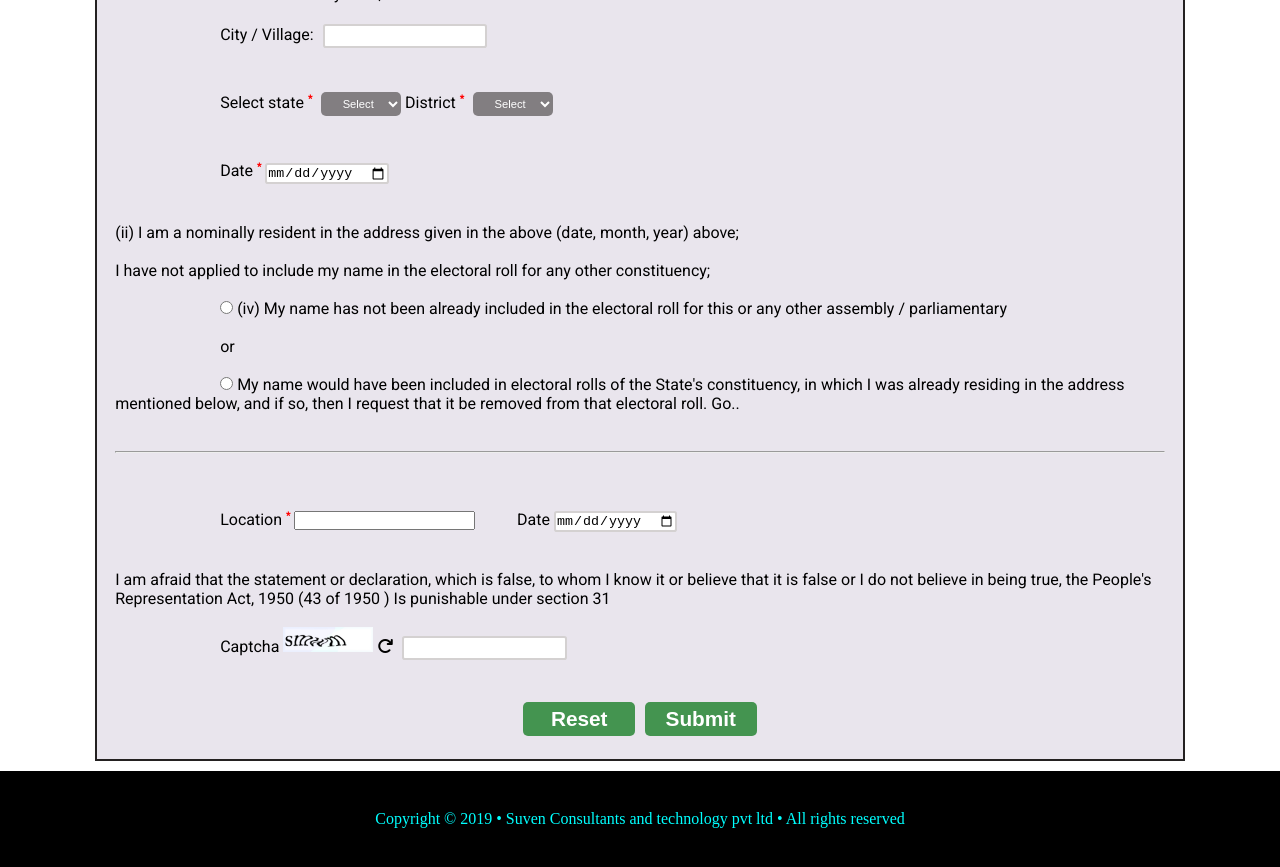
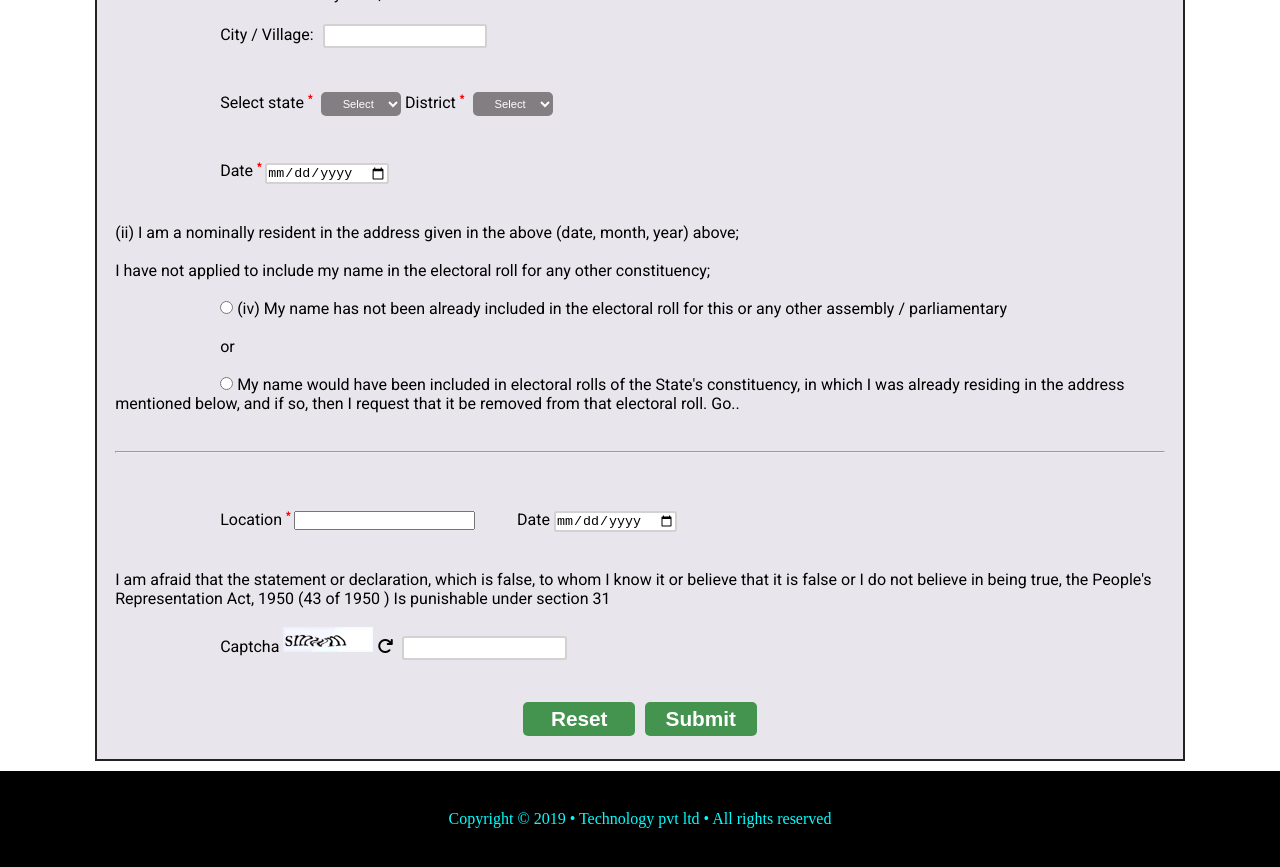
Before and after one commit to Simr921/voteegister, a plain HTML site: page index.html in a window 1280 px wide. Shown: the part 3188-4055 px from the top of the page. Drawn offline with Linux system fonts and the light colour scheme.

Commit message:
Update index.html

```diff
--- a/index.html
+++ b/index.html
@@ -484,7 +484,7 @@
     </section>
     <footer>
       <p>
-        Copyright © 2019 • Suven Consultants and technology pvt ltd • All rights
+        Copyright © 2019 • Technology pvt ltd • All rights
         reserved
       </p>
     </footer>
```
